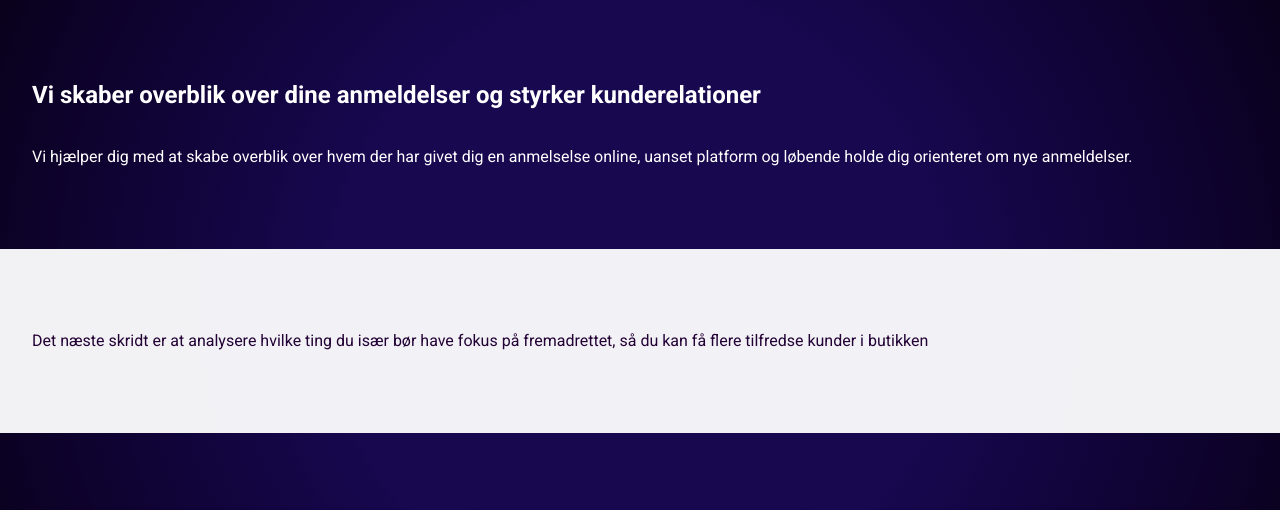
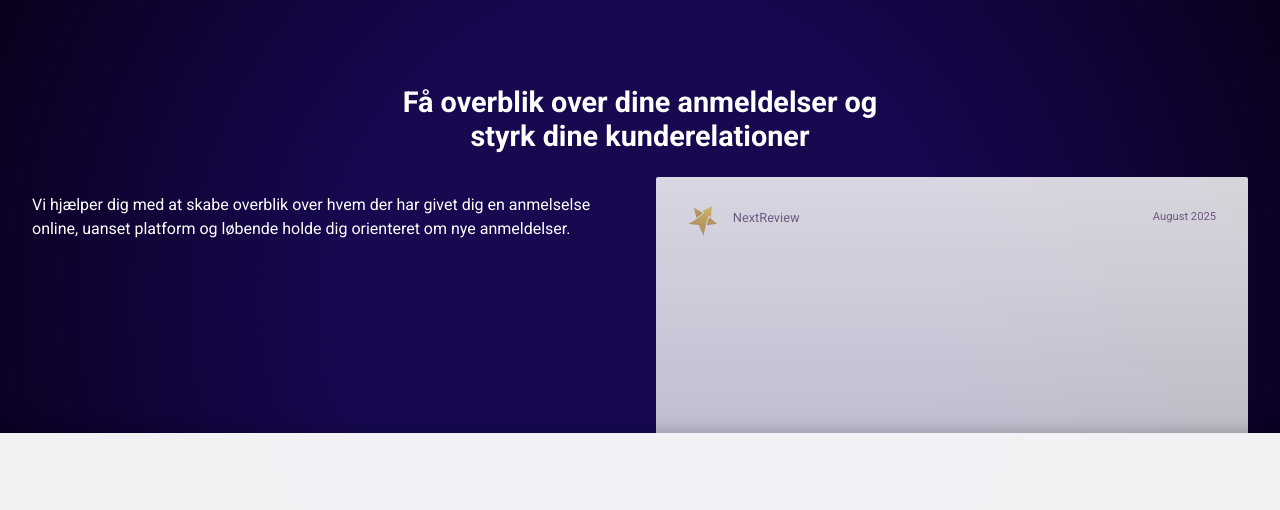
Before and after one commit to rx-mikkel/nextreview, a plain HTML site: page index.html in a window 1280 px wide. Shown: the part 99-609 px from the top of the page. Drawn offline with nearby package versions, Linux system fonts and the light colour scheme.

Commit message:
report page started

```diff
--- a/index.html
+++ b/index.html
@@ -29,9 +29,29 @@
 		<div class="band">
 			<div class="content">
 				<div class="splashMessage">
-					<h2>Vi skaber overblik over dine anmeldelser og styrker kunderelationer</h2>
+					<h2>Få overblik over dine anmeldelser og styrk dine kunderelationer</h2>
 				</div>
-				<p>Vi hjælper dig med at skabe overblik over hvem der har givet dig en anmelselse online, uanset platform og løbende holde dig orienteret om nye anmeldelser.</p>
+				<div class="contentColumns">
+					<div class="contentColumn">
+						<p>Vi hjælper dig med at skabe overblik over hvem der har givet dig en anmelselse online, uanset platform og løbende holde dig orienteret om nye anmeldelser.</p>
+					</div>
+					<div class="contentColumn">
+						<div class="reportPage">
+							<div class="reportPageHeader">
+								<div>
+									<img src="./images/star.svg">
+									<h4>NextReview</h4>
+								</div>
+								<div>
+									<p>August 2025</p>
+								</div>
+							</div>
+							<div class="reportPageContent">
+
+							</div>
+						</div>
+					</div>
+				</div>
 			</div>
 		</div>
 
--- a/styles/index.css
+++ b/styles/index.css
@@ -1,5 +1,6 @@
 @import url('https://fonts.googleapis.com/css2?family=Roboto:wght@100;400;700&display=swap');
 @import './pricebox.css';
+@import './reportpage.css';
 
 *,
 *::before,
@@ -69,6 +70,8 @@ footer {
 .band.light {
 	background-color: #fffffff1;
 	color: #230236;
+	box-shadow: 0px 0px 16px #00000042;
+	position: relative;
 }
 
 .band .content {
@@ -98,6 +101,27 @@ footer .content {
 	padding: 2em;
 }
 
+.splashMessage {
+	max-width: 520px;
+	text-align: center;
+	margin-left: auto;
+	margin-right: auto;
+
+	h2 {
+		font-size: 1.8rem;
+	}
+}
+
+.contentColumns {
+	display: flex;
+	flex: 1;
+	gap: 2rem;
+
+	.contentColumn {
+		display: flex;
+		flex: 1;
+	}
+}
 
 p, a {
     line-height: 1.5em;
--- a/styles/pricebox.css
+++ b/styles/pricebox.css
@@ -58,7 +58,7 @@
     .nameSnip {
         position: absolute;
         top: -0.75rem;
-        left: -0.75rem;
+        left: -1rem;
         padding: 1rem 2rem;
         color: #fff;
         border-radius: 0.25rem;
--- /dev/null
+++ b/styles/reportpage.css
@@ -0,0 +1,43 @@
+.reportPage {
+    background-color: #ffffffc4;
+    background: linear-gradient(180deg, #ffffff 0%, #ffffffe0 100%);
+    width: 100%;
+    height: 16rem;
+    margin-bottom: -4rem;
+    border-radius: 2px 2px 0px 0px;
+    overflow: hidden;
+    color: #230236c4;
+    opacity: 0.84;
+    padding: 1rem;
+}
+
+.reportPageHeader {
+    padding: 0rem 1rem;
+    display: flex;
+    align-items: center;
+    justify-content: space-between;
+    opacity: 0.75;
+
+    > div {
+        display: flex;
+        align-items: center;
+    }
+
+    img {
+        width: 32px;
+        transform: rotate(35deg);
+        display: inline-block;
+        margin-right: 0.8rem;
+        opacity: 0.8;
+    }
+
+    h4 {
+        font-weight: 400;
+        display: inline-block;
+        font-size: 0.8rem;
+    }
+
+    p {
+        font-size: 0.7rem;
+    }
+}
```
